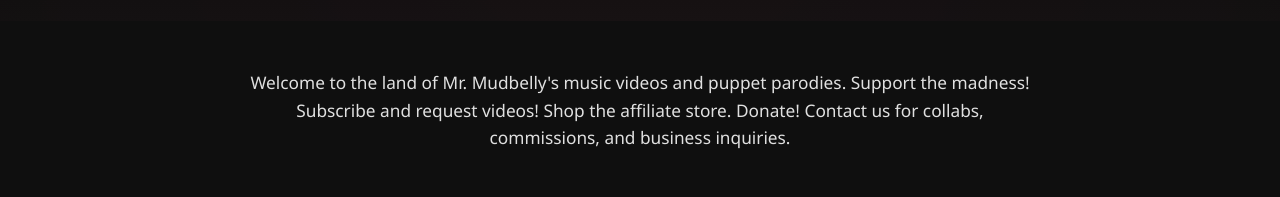
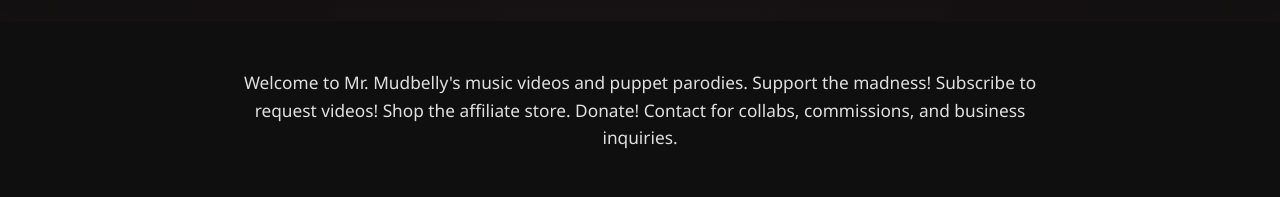
Before and after one commit to ConorOKL/Mr.Mudbelly, a plain HTML site: page index.html in a window 1280 px wide. Shown: the part 343-540 px from the top of the page. Drawn offline with Linux system fonts and the light colour scheme.

Commit message:
Update index.html

```diff
--- a/index.html
+++ b/index.html
@@ -239,7 +239,7 @@
 
   <main>
     <div class="intro">
-      <p>Welcome to the land of Mr. Mudbelly's music videos and puppet parodies. Support the madness! Subscribe and request videos! Shop the affiliate store. Donate! Contact us for collabs, commissions, and business inquiries.</p>
+      <p>Welcome to Mr. Mudbelly's music videos and puppet parodies. Support the madness! Subscribe to request videos! Shop the affiliate store. Donate! Contact for collabs, commissions, and business inquiries.</p>
     </div>
 
     <div class="links-grid">
```
